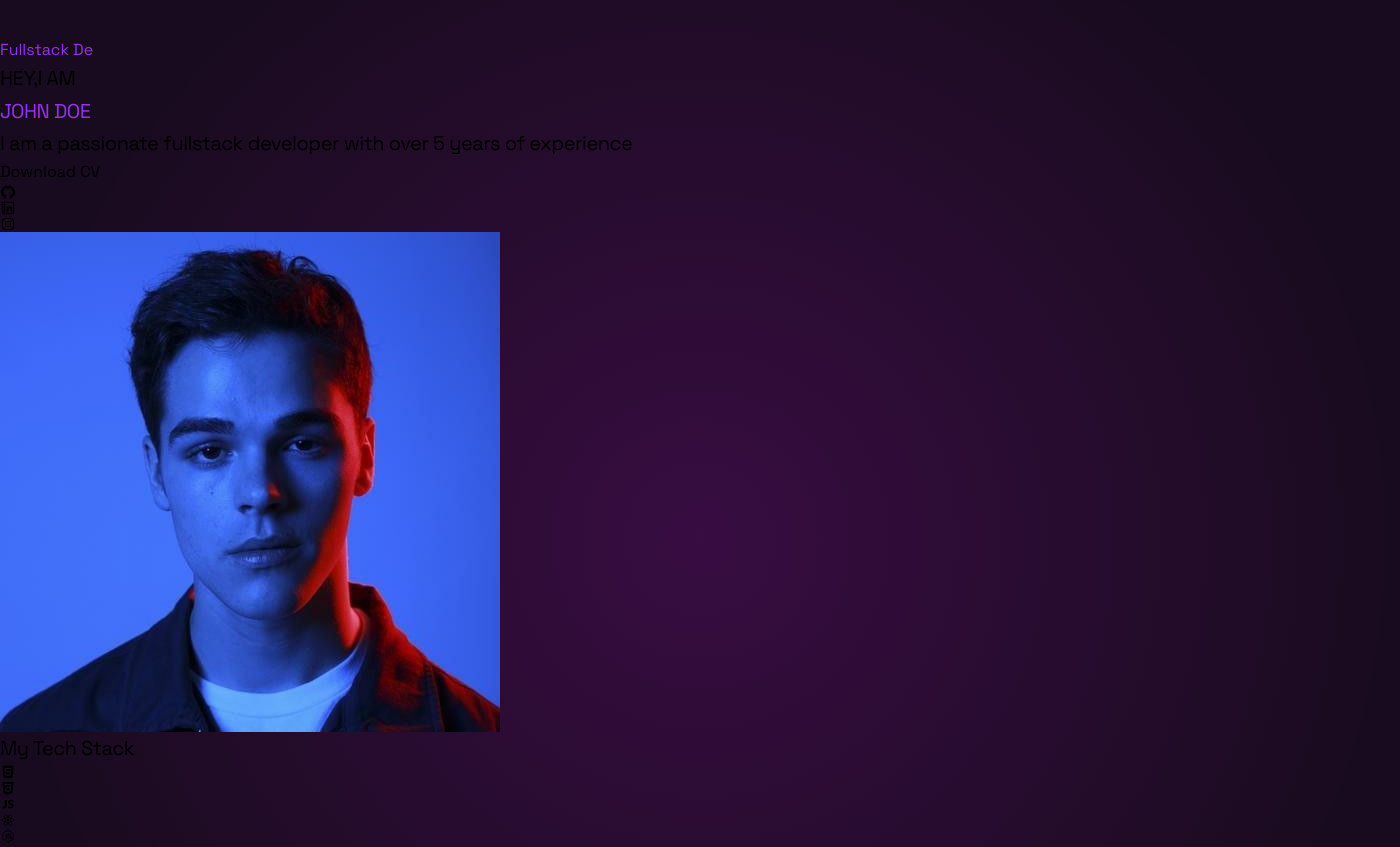
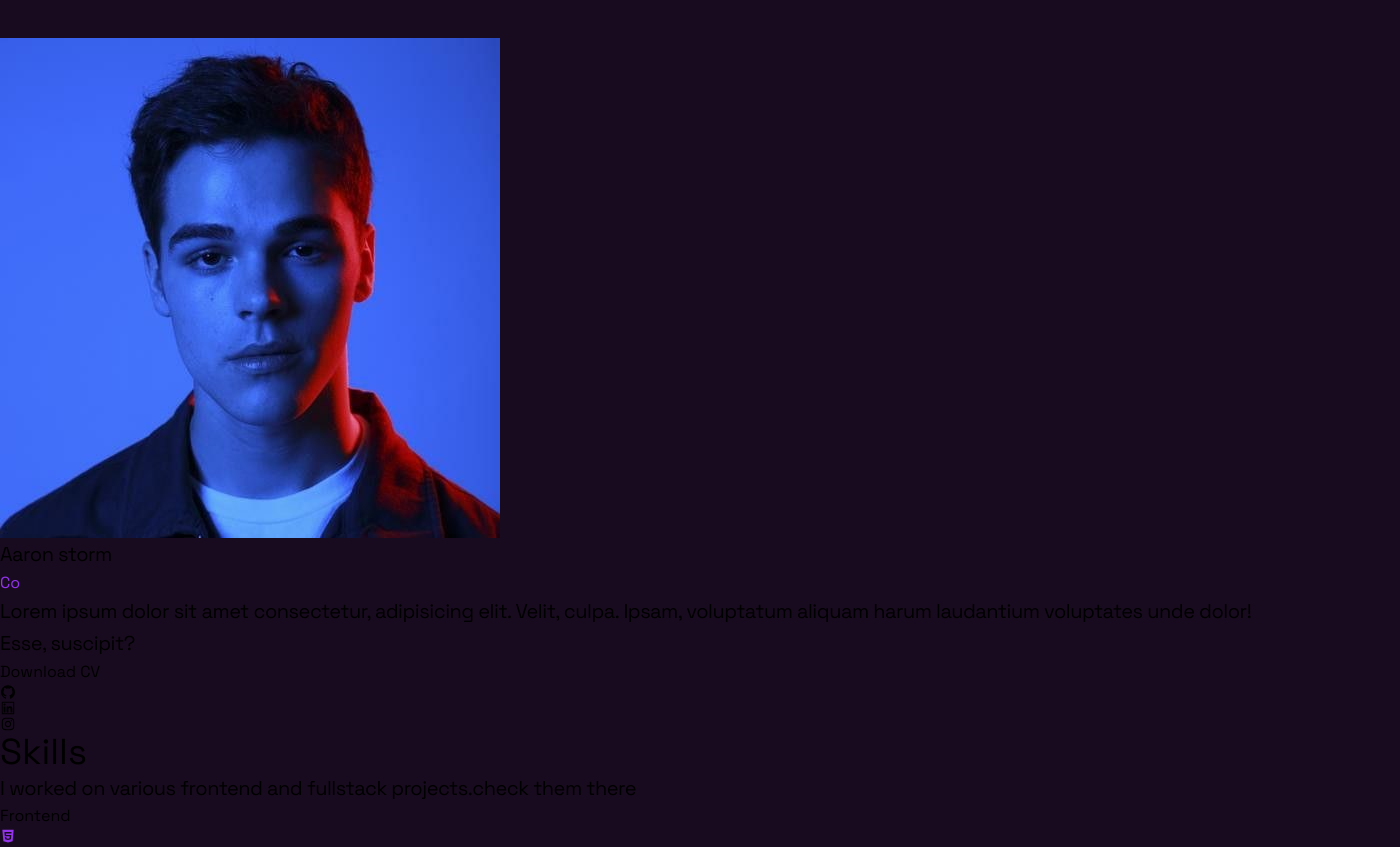
Before and after one commit to AssiaChemlali/aron-portfolio, a React (Vite) app: page / in a window 1280 px wide. Shown: the part 160-1007 px from the top of the page, 1400 px wide, since content can reach past the window. Built offline with nearby package versions, Linux system fonts and the light colour scheme.

Commit message:
update hero section

```diff
--- a/src/components/Hero.jsx
+++ b/src/components/Hero.jsx
@@ -3,59 +3,69 @@ import React from 'react'
 import profilePic from "../assets/image.jpg"
 import {TypeAnimation} from "react-type-animation"
 import ShinyEffect from './ShinyEffect'
-import {AiOutlineGithub, AiOutlineInstagram,AiOutlineLinkedin
-} from 'react-icons/ai'
-import {
-DiCss3,DiHtml5,DiJavascript1,DiNodejsSmall,DiReact} from 'react-icons/di'
+import {AiOutlineGithub, AiOutlineInstagram,AiOutlineLinkedin} from 'react-icons/ai'
+import { DiCss3,DiHtml5,DiJavascript1,DiNodejsSmall,DiReact} from 'react-icons/di'
 
 import { motion } from 'motion/react'
 const Hero = () => {
   return (
-    <div className='mt-24 max-w-[1200px] mx-auto relative'>
-      <div className="grid md:grid-cols-2 place-items-center gap-8">
+    <div className='mt-24 max-w-[1200px] mx-auto relative h-screen'>
+      <div className="flex flex-col items-center justify-center gap-8">
+        {/* PROFILE */}
+      <motion.img
+      src={profilePic}
+      className='w-[300px] md:w-[300px] rounded-full shadow-lg  shadow-purple-800'
+      initial={{opacity:0,scale:0.8}}
+      whileInView={{opacity:1,scale:1}}
+      viewport={{once:true}}
+      whileHover={{scale:1.1}}
+      transition={{duration:1}}
+
+      />
+
+      {/* CONTENT */}
         <motion.div
            initial={{opacity:0,y:-50}}
            whileInView={{opacity:1,y:0}}
            viewport={{once:true}}
            transition={{duration:1}}
+           className='text-center'
            >
-          <TypeAnimation
-            sequence={[
-              "Fullstack Dev",1000,
-              "Webdesigner",1000,
-              "Consultant",1000
-            ]}
-            speed={50}
-            repeat={Infinity}
-            className='font-bold text-gray-400 text-xl md:text-5xl italic mb-4'
-          />
           <motion.p
           initial={{opacity:0,}}
           whileInView={{opacity:1}}
           viewport={{once:true}}
           transition={{duration:1,delay:0.5}}
-          className='text-gray-200 md:text-7xl text-5xl tracking-tight mb-4'
+          className='text-purple-500 md:text-7xl text-5xl tracking-tight mb-4 capitalize '
           >
-            HEY,I AM <br/>
-            <span className="text-purple-500">
-              JOHN DOE
-            </span>
+           Aaron storm
+          </motion.p>
 
-          </motion.p>
+          <TypeAnimation
+            sequence={[
+              "Fullstack Developer",1000,
+              "Web designer",1000,
+              "Consultant",1000
+            ]}
+            speed={50}
+            repeat={Infinity}
+            className='font-semibold text-gray-200 text-base md:text-2xl'
+          />
+
 
           <motion.p
           initial={{opacity:0,}}
           whileInView={{opacity:1}}
           viewport={{once:true}}
           transition={{duration:1,delay:1}}
-          className='text-gray-200 max-w-[300px] md:max-w-[500px] md:text-2xl text-lg  mb-4'
+          className='text-gray-400 max-w-[300px] md:max-w-[500px] md:text-base text-sm  mt-4 mb-8'
           >
-            I am a passionate fullstack developer with over 5 years of experience
+           Lorem ipsum dolor sit amet consectetur, adipisicing elit. Velit, culpa. Ipsam, voluptatum aliquam harum laudantium voluptates unde dolor! Esse, suscipit?
 
           </motion.p>
 
           <motion.div
-          className='flex flex-row items-center gap-6 my-4 md:mb-0'
+          className='flex flex-row items-center gap-6 my-4 md:mb-0 justify-center'
            initial={{opacity:0,y:50}}
            whileInView={{opacity:1,y:0}}
            viewport={{once:true}}
@@ -67,7 +77,7 @@ const Hero = () => {
             Download CV
           </motion.button>
 
-          <div className="flex gap-6 flex-row text-4xl md:text-6xl text-purple-400 z-20">
+          <div className="flex gap-6 flex-row text-2xl md:text-4xl text-purple-400 z-20">
             <motion.a href="#" whileHover={{scale:1.2}}>
               <AiOutlineGithub/>
             </motion.a>
@@ -83,35 +93,10 @@ const Hero = () => {
 
            </motion.div>
       </motion.div>
-      <motion.img
-      src={profilePic}
-      className='w-[300px] md:w-[450px]'
-      initial={{opacity:0,scale:0.8}}
-      whileInView={{opacity:1,scale:1}}
-      viewport={{once:true}}
-      transition={{duration:1}}
 
-      />
       </div>
-    <motion.div
-      className='flex flex-row text-7xl px-12 md:px-0 w-full justify-center items-center py-24'
-      initial={{opacity:0,}}
-      whileInView={{opacity:1,}}
-      viewport={{once:true}}
-      transition={{duration:1,delay:2}}
-    >
-      <p className='text-gray-200 mr-6'>My Tech Stack</p>
-        <DiHtml5 className="text-orange-600 mx-2" />
-        <DiCss3 className="text-blue-600 mx-2" />
-        <DiJavascript1 className="text-yellow-500 mx-2" />
-        <DiReact className="text-blue-500 mx-2" />
-        <DiNodejsSmall className="text-green-500 mx-2" />
 
 
-        <div className="absolute inset-0 hidden md:block">
-          <ShinyEffect left={0} top={0} size={1400}/>
-        </div>
-    </motion.div>
 
     </div>
   )
--- a/src/components/Navbar.jsx
+++ b/src/components/Navbar.jsx
@@ -36,9 +36,9 @@ const Navbar = () => {
   return (
     <div className='fixed top-0 left-0 w-full bg-[#190b1f] md:bg-transparent bg-opacity-90 backdrop-blur-md z-50 '>
         <div className="max-w-[1300px] mx-auto  flex justify-between text-gray-100 text-xl items-center px-12 h-20">
-          <a href="#">J.Doe</a>
-
-          <ul className='hidden md:flex gap-12 z-10 cursor-pointer '>
+          <a href="#">Aaron</a>
+           {/* desktop menu */}
+          <ul className='hidden md:flex gap-12 z-10 cursor-pointer text-base '>
             <li>
               <Link to="skills" smooth={true} offset={50} duration={500}>About</Link>
             </li>
@@ -49,7 +49,7 @@ const Navbar = () => {
               <Link to="contact" smooth={true} offset={50} duration={500}>Contact</Link>
             </li>
           </ul>
-          {/* desktop menu */}
+
 
           <div className="md:hidden z-50 text-gray-200"
             onClick={toggleNav}>
--- a/src/components/Portfolio.jsx
+++ b/src/components/Portfolio.jsx
@@ -5,7 +5,7 @@ import project4 from "../assets/4.png"
 import project5 from "../assets/5.png"
 import project3 from "../assets/3.png"
 import { AiFillGithub, AiOutlineGithub } from 'react-icons/ai'
-import { div } from 'motion/react-client'
+
 import Revial from './Revial'
 
 const projects = [
--- a/src/components/Revial.jsx
+++ b/src/components/Revial.jsx
@@ -11,13 +11,9 @@ const Revial = ( {children,width="fit-content"}) => {
       mainControls.start('visible')
     }
   },[inInView,mainControls])
+
   return (
-    <div
-    className=''
-    ref={ref}
-    style={{position:"relative",width,overflow:"hidden"}}>
-
-
+    <div  ref={ref} style={{position:"relative",width,overflow:"hidden"}}>
       <motion.div
           variants={{
             hidden:{opacity:0,y:75},
@@ -26,7 +22,6 @@ const Revial = ( {children,width="fit-content"}) => {
           initial="hidden"
           animate={mainControls}
           transition={{duration:0.5,delay:0.25}}
-
       >
         {children}
       </motion.div>
```
Lines whose indentation alone changed are shown as unchanged.
